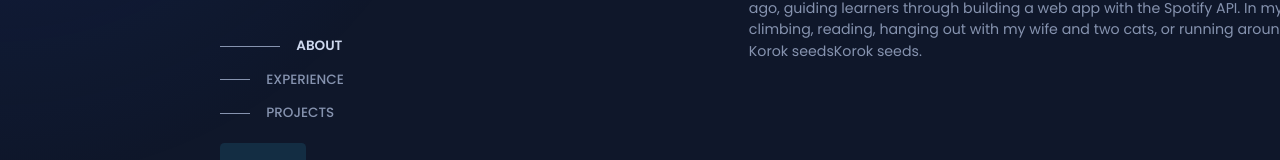
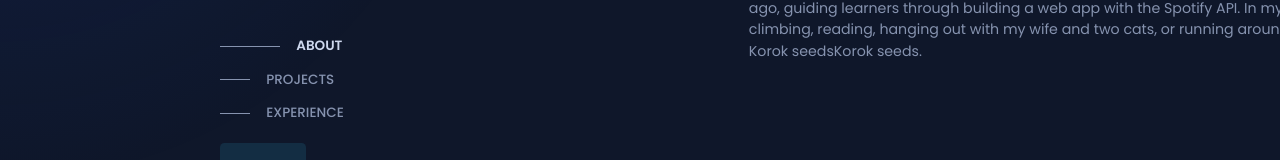
Before and after one commit to didelchev/dev-portfolio, a React (Vite) app in the folder dev-portfolio-website/: page / in a window 1280 px wide. Shown: the part 293-453 px from the top of the page. Built offline with nearby package versions, Linux system fonts and the light colour scheme.

Commit message:
add proper anchor linking

```diff
--- a/dev-portfolio-website/src/components/Navbar/Navbar.css
+++ b/dev-portfolio-website/src/components/Navbar/Navbar.css
@@ -29,6 +29,7 @@
 
 .nav-links a:hover {
   color: #CED8EE;
+  cursor: pointer;
 }
 
 .nav-links a:hover::before {
--- a/dev-portfolio-website/src/components/Navbar/Navbar.jsx
+++ b/dev-portfolio-website/src/components/Navbar/Navbar.jsx
@@ -1,31 +1,100 @@
-import React from 'react'
-import { Link } from 'react-router-dom'
-import { useState } from 'react'
+// import React from 'react'
+// import { Link } from 'react-router-dom'
+// import { useState } from 'react'
+// import './Navbar.css'
+
+// const Navbar = () => {
+
+//   const [activeLink, setActiveLink ] = useState('About')
+
+//   const handleActiveLink = (linkName)=> {
+//     setActiveLink(linkName)
+//   }
+
+
+//   return (
+//     <div className="navbar">
+//       <ul >
+//         <li className={activeLink === 'About' ? 'nav-links active' : 'nav-links'}>
+//           <Link to="#about" onClick={ () => handleActiveLink('About')}>About</Link>
+//         </li>
+//         <li className={activeLink === 'Experience' ? 'nav-links active' : 'nav-links'}>
+//           <a href="#experience" onClick={ () => handleActiveLink('Experience')}>Experience</a>
+//         </li>
+//         <li className={activeLink === 'Projects' ? 'nav-links active' : 'nav-links'}>
+//           <a href="#projects" onClick={ () => handleActiveLink('Projects')}>Projects</a>
+//         </li>
+//       </ul>
+//       <a href="/Daniel-Delchev-CV.pdf" download className='resume-btn'>Resume</a>
+//     </div>
+//   )
+// }
+
+// export default Navbar
+
+import React, { useState } from 'react'
+import { Link as ScrollLink } from 'react-scroll'
 import './Navbar.css'
 
 const Navbar = () => {
+  const [activeLink, setActiveLink] = useState('About')
 
-  const [activeLink, setActiveLink ] = useState('About')
-
-  const handleActiveLink = (linkName)=> {
+  const handleActiveLink = (linkName) => {
     setActiveLink(linkName)
   }
 
-
   return (
     <div className="navbar">
-      <ul >
+      <ul>
         <li className={activeLink === 'About' ? 'nav-links active' : 'nav-links'}>
-          <a href="#about" onClick={ () => handleActiveLink('About')}>About</a>
+          <ScrollLink
+            to="about"
+            smooth={true}
+            duration={500}
+            offset={-80}
+            onClick={() => handleActiveLink('About')}
+            spy= {true}
+            containerId='right-side'
+            activeClass='active'
+          >
+            About
+          </ScrollLink>
+        </li>
+        <li className={activeLink === 'Projects' ? 'nav-links active' : 'nav-links'}>
+          <ScrollLink
+            to="projects"
+            smooth={true}
+            duration={500}
+            offset={-80}
+            onClick={() => handleActiveLink('Projects')}
+            spy= {true}
+            activeClass='active'
+            containerId='right-side'
+
+          >
+            Projects
+          </ScrollLink>
         </li>
         <li className={activeLink === 'Experience' ? 'nav-links active' : 'nav-links'}>
-          <a href="#experience" onClick={ () => handleActiveLink('Experience')}>Experience</a>
+          <ScrollLink
+            to="experience"
+            smooth={true}
+            duration={500}
+            offset={-80}
+            onClick={() => handleActiveLink('Experience')}
+            spy= {true}
+            activeClass='active'
+            containerId='right-side'
+
+          >
+            Experience
+          </ScrollLink>
         </li>
-        <li className={activeLink === 'Projects' ? 'nav-links active' : 'nav-links'}>
-          <a href="#projects" onClick={ () => handleActiveLink('Projects')}>Projects</a>
-        </li>
+
       </ul>
-      <a href="/Daniel-Delchev-CV.pdf" download className='resume-btn'>Resume</a>
+      <a href="/Daniel-Delchev-CV.pdf" download className="resume-btn">
+        Resume
+      </a>
     </div>
   )
 }
--- /dev/null
+++ b/dev-portfolio-website/src/components/TechStack/TechStack.jsx
@@ -0,0 +1,17 @@
+import React from 'react'
+
+const TechStack = () => {
+  return (
+    <div className="tech-stack-container">
+        <h2>Tech Stack is Loading ... </h2>
+        <h3>JavaScript</h3>
+        <h3>HTML</h3>
+        <h3>CSS</h3>
+        <h3>React</h3>
+        <h3>MongoDB</h3>
+        <h3>Express</h3>
+    </div>
+  )
+}
+
+export default TechStack
--- a/dev-portfolio-website/src/styles/reset.css
+++ b/dev-portfolio-website/src/styles/reset.css
@@ -13,6 +13,7 @@
 html {
   overflow-x: hidden;
   color: #8693AF;
+  scroll-behavior: smooth;
 }
 
 body {
```
Also changed, not shown: dev-portfolio-website/src/components/TechStack/TechStack.css (added).
